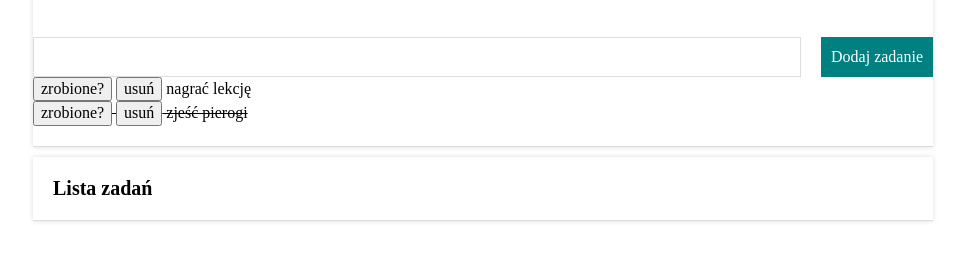
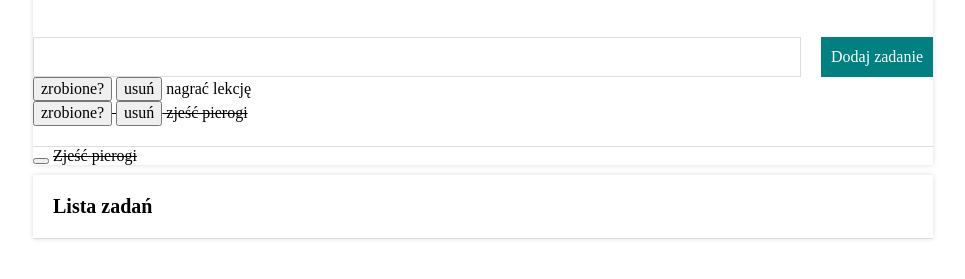
Before and after one commit to KatarzynaDworak/tasks-list, a plain HTML site: page index.html in a window 1280 px wide. Shown: the part 167-446 px from the top of the page, without its empty margins (157-1122 px from the left). Drawn offline with nearby package versions, Linux system fonts and the light colour scheme.

Commit message:
CSS class tasks__content--done added

```diff
--- a/css/taskList.css
+++ b/css/taskList.css
@@ -75,3 +75,10 @@ html {
   padding: 10px;
   border-bottom: 1px solid #ddd;
 }
+.tasks__content {
+
+}
+
+.tasks__content--done {
+  text-decoration: line-through;
+}
--- a/index.html
+++ b/index.html
@@ -28,6 +28,8 @@
             </form>
             <ul class="tasks js-tasks"></ul>
             <li class="tasks__item js-task"></li>
+            <button class="tasks__button tasks__button--done js-toggleDone"></button>
+            <span class="tasks__content tasks__content--done">Zjeść pierogi</span>
         </section>
         <section class="section">
             <h2 class="section__header">Lista zadań</h2>
```
